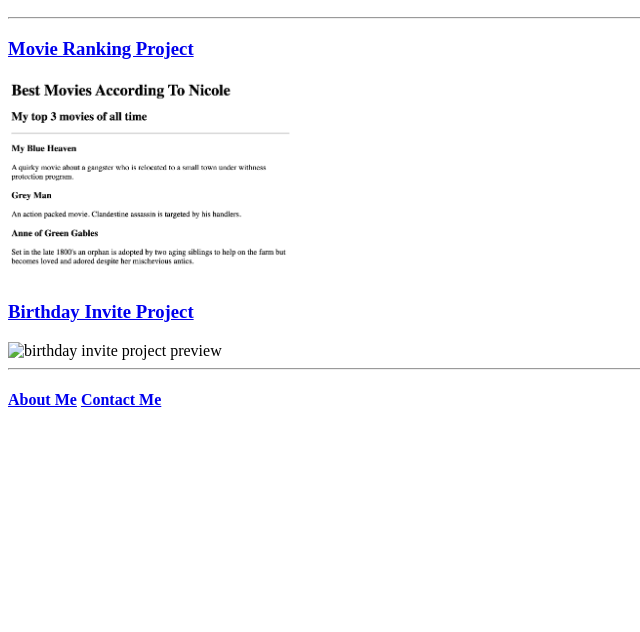
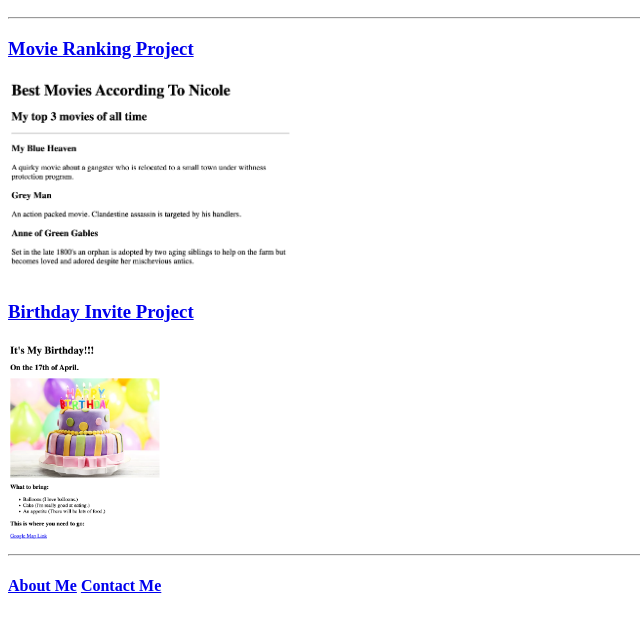
Before and after one commit to SaltySpruce/html-portfolio, a plain HTML site: page index.html in a window 1280 px wide. Shown: the part 110-742 px from the top of the page, without its empty margins (0-640 px from the left). Drawn offline with Linux system fonts and the light colour scheme; files whose address does not match are found by name.

Commit message:
Update index.html

```diff
--- a/index.html
+++ b/index.html
@@ -12,7 +12,7 @@
         <h3><a href="./public/Mymovies.html">Movie Ranking Project</a></h3>
         <img src="../4.3 HTML Porfolio Project/assets/images/Movies.png" height="200" alt="movie ranking project preview"/>
         <h3><a href="./public/mybirthday.html">Birthday Invite Project</a></h3>
-        <img src="../4.3 HTML Porfolio Project/assets/images/Birthday.png" height="200" alt="birthday invite project preview"/>
+        <img src="../assets/images/Birthday.png" height="200" alt="birthday invite project preview"/>
         <hr />
         <h4><a href="./public/about.html">About Me</a>    <a href="./public/contact.html">Contact Me</a></h4>
     </body>
```
